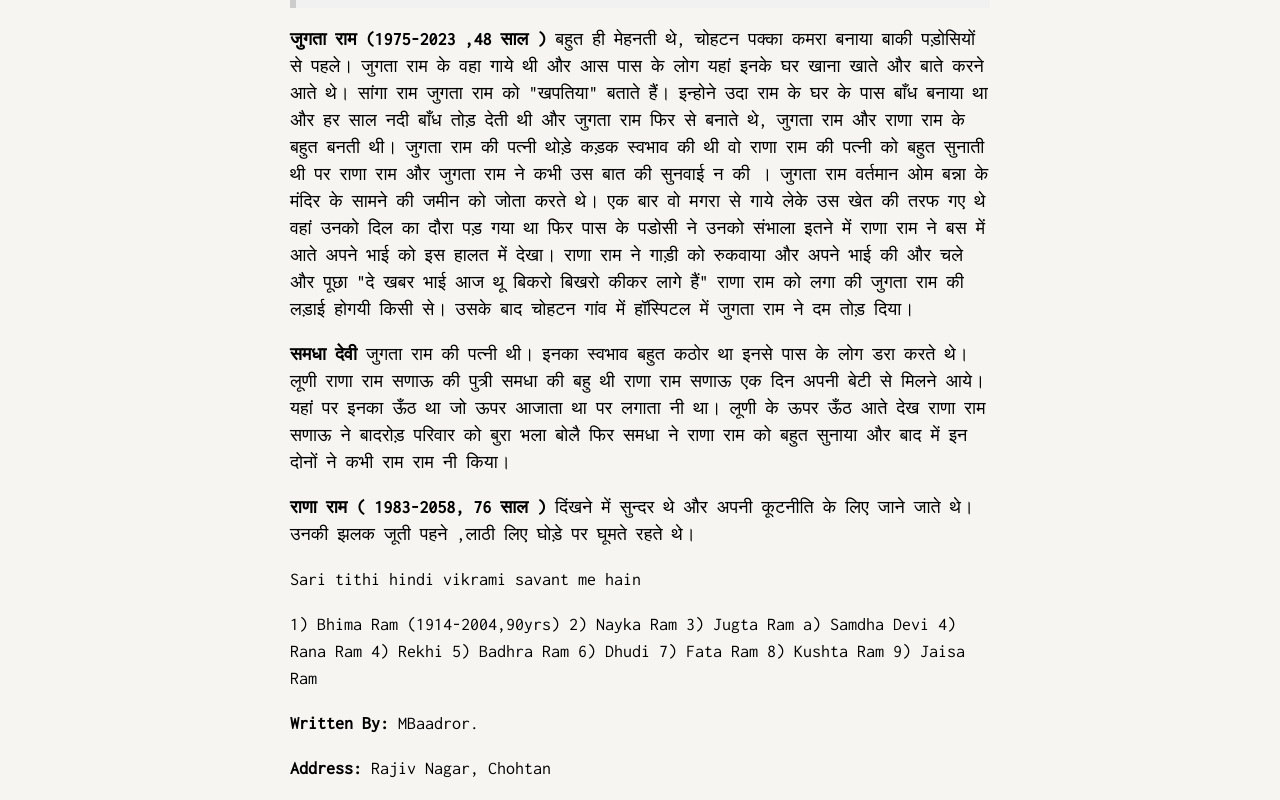
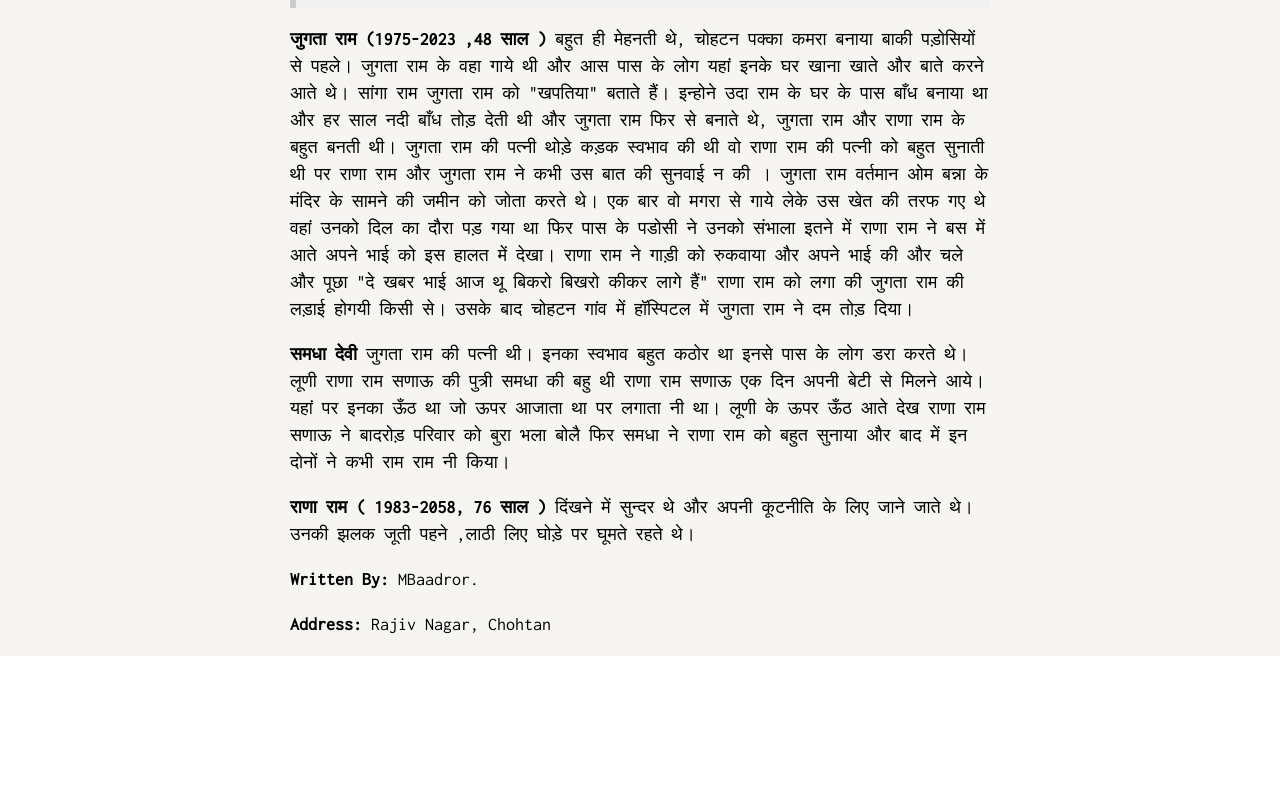
Before and after one commit to Baadror/Baadror.github.io, a plain HTML site: page index.html in a window 1280 px wide. Shown: the part 1869-2669 px from the top of the page. After the commit the page ends 2525 px from the top, so only its background shows below. Drawn offline with nearby package versions, Linux system fonts and the light colour scheme.

Commit message:
Update index.html

```diff
--- a/index.html
+++ b/index.html
@@ -109,22 +109,7 @@ body, html {
 
 
 
-<p>
- Sari tithi hindi vikrami savant me hain
-</p>
-<p>
-1)	Bhima Ram (1914-2004,90yrs)
-2)	Nayka Ram
-3)	Jugta Ram
-a)	Samdha Devi
-4) Rana Ram
-4)	Rekhi
-5)	Badhra Ram
-6)	Dhudi
-7)	Fata Ram
-8)	Kushta Ram
-9)	Jaisa Ram
-</p>
+
         </p>
     <!-- <div class="w3-panel w3-leftbar w3-light-grey">
       <p><i>"Use products from nature for what it's worth - but never too early, nor too late." Fresh is the new sweet.</i></p>
```
